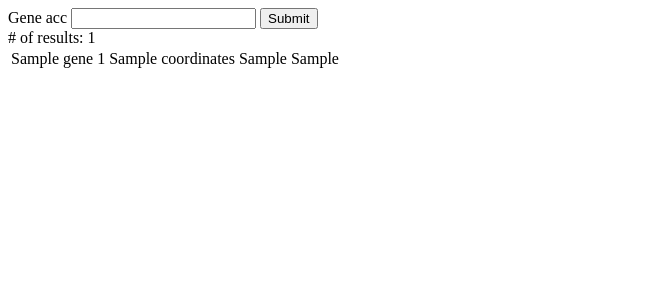
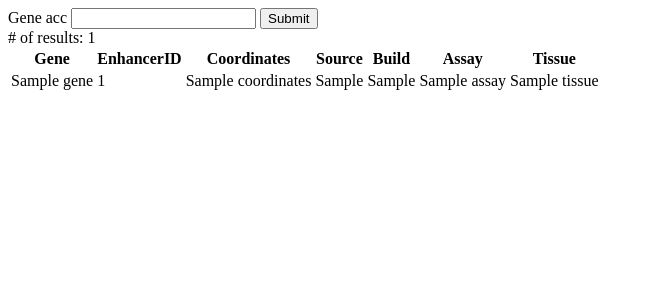
Before and after one commit to dustine32/enhancer_db, a Flask app: template templates/search.html in a window 1280 px wide. Shown: the top 300 px of the page, without its empty margins (0-653 px from the left). Run offline with Flask 2, Linux system fonts and the light colour scheme; the template is opened without the code that fills it: most values are stand-ins (such as "Sample title", 1, 10 or a date in 2020).

Commit message:
Added tissue and assay to UI

```diff
--- a/db_caller.py
+++ b/db_caller.py
@@ -45,6 +45,8 @@
                 enhancer = get_results(q_str)[0]
                 enhancer["coordinates"] = enhancer_coordinates(enhancer)
                 er["gene"] = item_with_key_suffix(er, "_gene")[1][0]
+                er["assay"] = item_with_key_suffix(er, "_assay")[1][0]
+                er["tissue"] = item_with_key_suffix(er, "tissue")[1][0]
                 joined_results.append({**er, **enhancer})
         # final_results = []
         # for r in results:
--- a/templates/search.html
+++ b/templates/search.html
@@ -13,8 +13,16 @@
     {% if results %}
         <label># of results:</label>
         {{ result_count }}
-    {% endif %}
     <table>
+        <tr>
+            <th>Gene</th>
+            <th>EnhancerID</th>
+            <th>Coordinates</th>
+            <th>Source</th>
+            <th>Build</th>
+            <th>Assay</th>
+            <th>Tissue</th>
+        </tr>
     {% for result in results %}
         <tr>
             <td>{{ result["gene"] }}</td>
@@ -22,8 +30,11 @@
             <td>{{ result["coordinates"] }}</td>
             <td>{{ result["enhancer_source"][0] }}</td>
             <td>{{ result["enhancer_build"][0] }}</td>
+            <td>{{ result["assay"] }}</td>
+            <td>{{ result["tissue"] }}</td>
         </tr>
     {% endfor %}
     </table>
+    {% endif %}
 </body>
 </html>
```
